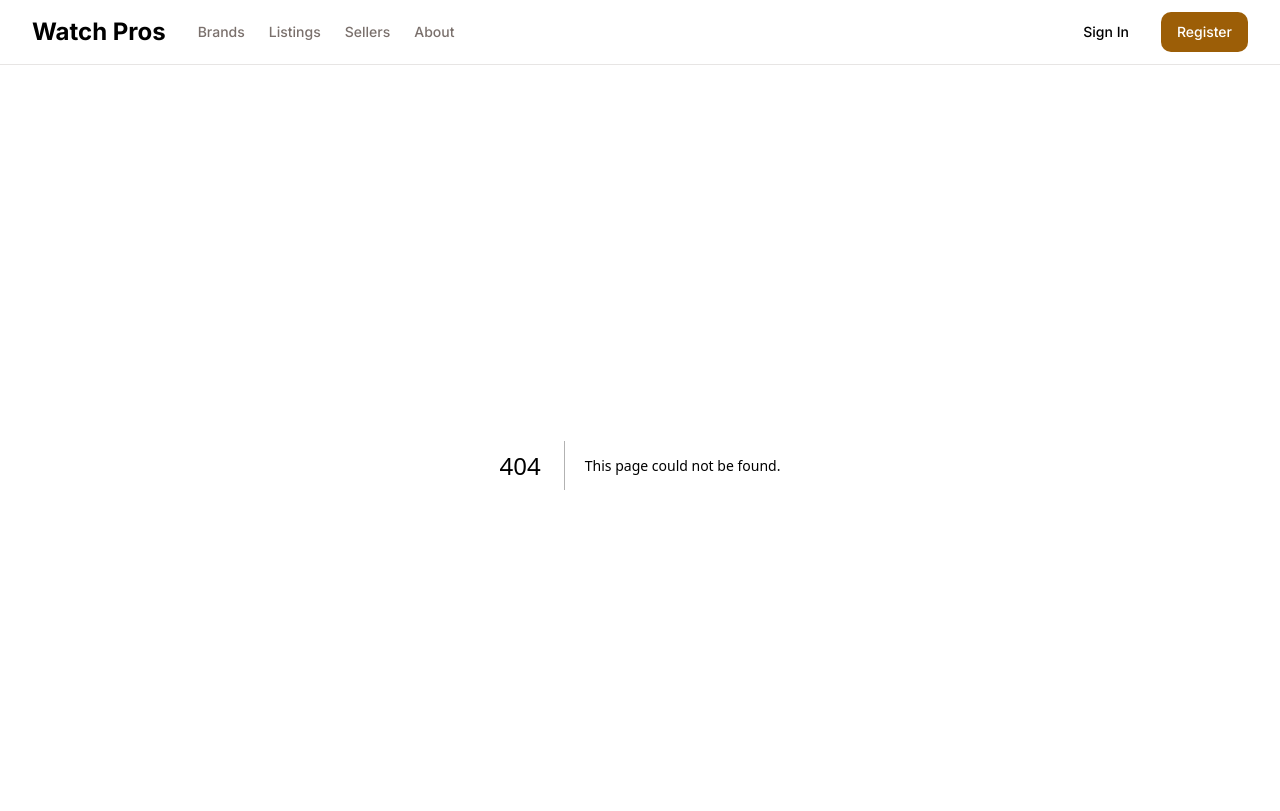
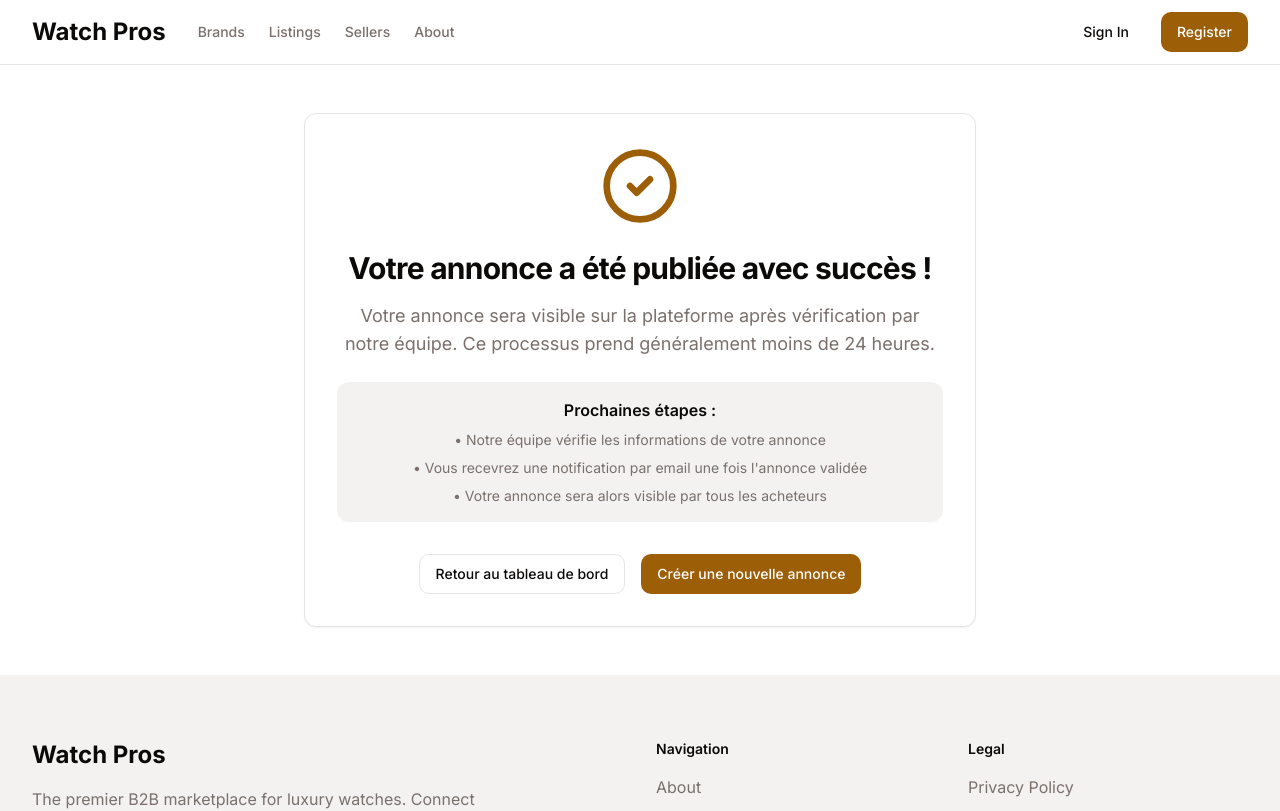
Before and after one commit to CyrilCartoux/watch-pros, a Next.js app in the folder apps/web/: page /sell/success in a window 1280 px wide. Before the commit this address had no page. Shown: the top 811 px of the page. Built offline with nearby package versions, Linux system fonts and the light colour scheme.

Commit message:
register success and sell success page + update on sell form

```diff
--- a/apps/web/package.json
+++ b/apps/web/package.json
@@ -15,6 +15,7 @@
     "@radix-ui/react-tabs": "^1.1.12",
     "class-variance-authority": "^0.7.0",
     "clsx": "^2.1.0",
+    "framer-motion": "^12.15.0",
     "lucide-react": "^0.344.0",
     "next": "14.1.0",
     "react": "^18",
--- /dev/null
+++ b/apps/web/src/app/register/success/page.tsx
@@ -0,0 +1,78 @@
+"use client"
+
+import { Button } from "@/components/ui/button"
+import { Card, CardContent } from "@/components/ui/card"
+import { CheckCircle2 } from "lucide-react"
+import Link from "next/link"
+import { motion } from "framer-motion"
+
+export default function SuccessPage() {
+  return (
+    <main className="container py-12">
+      <div className="max-w-2xl mx-auto">
+        <Card>
+          <CardContent className="p-8">
+            <div className="text-center space-y-6">
+              <motion.div
+                initial={{ scale: 0 }}
+                animate={{ scale: 1 }}
+                transition={{
+                  type: "spring",
+                  stiffness: 260,
+                  damping: 20
+                }}
+              >
+                <CheckCircle2 className="w-20 h-20 text-primary mx-auto" />
+              </motion.div>
+
+              <motion.div
+                initial={{ opacity: 0, y: 20 }}
+                animate={{ opacity: 1, y: 0 }}
+                transition={{ delay: 0.2 }}
+                className="space-y-4"
+              >
+                <h1 className="text-3xl font-bold tracking-tight">
+                  Votre compte a été créé avec succès !
+                </h1>
+                <p className="text-muted-foreground text-lg">
+                  Votre compte sera activé après vérification par notre équipe.
+                  Ce processus prend généralement moins de 24 heures.
+                </p>
+              </motion.div>
+
+              <motion.div
+                initial={{ opacity: 0, y: 20 }}
+                animate={{ opacity: 1, y: 0 }}
+                transition={{ delay: 0.4 }}
+                className="space-y-4"
+              >
+                <div className="bg-muted/50 rounded-lg p-4">
+                  <h2 className="font-semibold mb-2">Prochaines étapes :</h2>
+                  <ul className="space-y-2 text-sm text-muted-foreground">
+                    <li>• Notre équipe vérifie vos documents et informations</li>
+                    <li>• Vous recevrez un email de confirmation une fois votre compte validé</li>
+                    <li>• Vous pourrez alors commencer à publier vos annonces</li>
+                    <li>• Pendant la période d'essai, vous pourrez publier jusqu'à 5 annonces</li>
+                  </ul>
+                </div>
+
+                <div className="flex flex-col sm:flex-row gap-4 justify-center pt-4">
+                  <Link href="/dashboard">
+                    <Button variant="outline" className="w-full sm:w-auto">
+                      Retour au tableau de bord
+                    </Button>
+                  </Link>
+                  <Link href="/sell">
+                    <Button className="w-full sm:w-auto">
+                      Commencer à vendre
+                    </Button>
+                  </Link>
+                </div>
+              </motion.div>
+            </div>
+          </CardContent>
+        </Card>
+      </div>
+    </main>
+  )
+}
--- a/apps/web/src/app/sell/page.tsx
+++ b/apps/web/src/app/sell/page.tsx
@@ -5,13 +5,14 @@ import { Card, CardContent } from "@/components/ui/card"
 import { Input } from "@/components/ui/input"
 import { Select, SelectContent, SelectItem, SelectTrigger, SelectValue } from "@/components/ui/select"
 import { Label } from "@/components/ui/label"
-import { useState } from "react"
+import { useState, useEffect } from "react"
 import { useForm, Controller } from "react-hook-form"
 import { z } from "zod"
 import { zodResolver } from "@hookform/resolvers/zod"
 import { Check, ChevronDown, Upload, ChevronLeft, ChevronRight } from "lucide-react"
 import { Carousel, CarouselContent, CarouselItem, CarouselNext, CarouselPrevious, CarouselDots } from "@/components/ui/carousel"
 import Image from "next/image"
+import { useRouter } from "next/navigation"
 
 // Ajouter un composant pour afficher les erreurs
 const FormError = ({ error, isSubmitted }: { error?: string, isSubmitted: boolean }) => {
@@ -28,7 +29,7 @@ const sellSchema = z.object({
   title: z.string().min(1, "Le titre est requis").max(60, "Le titre ne doit pas dépasser 60 caractères"),
   description: z.string().optional(),
   year: z.string().min(1, "L'année est requise"),
-  gender: z.string().min(1, "Le genre est requis"),
+  gender: z.string().optional(),
   serialNumber: z.string().optional(),
   dialColor: z.string().min(1, "La couleur du cadran est requise"),
   diameter: z.object({
@@ -41,7 +42,7 @@ const sellSchema = z.object({
   braceletColor: z.string().min(1, "La couleur du bracelet est requise"),
 
   // Step 2: Contenu de la livraison
-  included: z.string(),
+  included: z.string().min(1, "Veuillez sélectionner le contenu de la livraison"),
 
   // Step 3: Photos
   images: z.array(z.instanceof(File)).min(1, "Au moins une photo est requise").max(10, "Maximum 10 photos"),
@@ -137,6 +138,7 @@ const MAX_FILE_SIZE = 5 * 1024 * 1024 // 5MB
 const ACCEPTED_IMAGE_TYPES = ["image/jpeg", "image/jpg", "image/png", "image/webp"]
 
 export default function SellPage() {
+  const router = useRouter()
   const [step, setStep] = useState(1)
   const [selectedBrand, setSelectedBrand] = useState("")
   const [selectedModel, setSelectedModel] = useState("")
@@ -174,6 +176,11 @@ export default function SellPage() {
     },
     mode: "onChange",
   })
+
+  // Mettre à jour l'aperçu du titre quand le titre change
+  useEffect(() => {
+    setPreviewTitle(form.watch("title"))
+  }, [form.watch("title")])
 
   // Validation des étapes
   const validateStep = async (stepNumber: number) => {
@@ -221,12 +228,6 @@ export default function SellPage() {
   const handleModelChange = (value: string) => {
     setSelectedModel(value)
     form.setValue("model", value)
-  }
-
-  const handleTitleChange = (e: React.ChangeEvent<HTMLInputElement>) => {
-    const value = e.target.value
-    form.setValue("title", value)
-    setPreviewTitle(value)
   }
 
   const handleImageChange = (e: React.ChangeEvent<HTMLInputElement>) => {
@@ -310,10 +311,25 @@ export default function SellPage() {
     try {
       console.log(data)
       // TODO: Submit form data
+      // Simuler un délai de soumission
+      await new Promise(resolve => setTimeout(resolve, 1000))
+      router.push("/sell/success")
     } catch (error) {
       console.error(error)
     } finally {
       setIsSubmitting(false)
+    }
+  }
+
+  const handleSubmit = async () => {
+    setIsSubmitting(true)
+    const isValid = await validateStep(4)
+    setIsSubmitting(false)
+
+    console.log(form.getValues());
+
+    if (isValid) {
+      form.handleSubmit(onSubmit)()
     }
   }
 
@@ -448,7 +464,7 @@ export default function SellPage() {
                             id="title"
                             placeholder="Complétez le titre de l'annonce"
                             maxLength={40}
-                            onChange={handleTitleChange}
+                            {...form.register("title")}
                           />
                           <p className="text-sm text-muted-foreground mt-1">
                             {form.watch("title")?.length || 0} / 40
@@ -486,7 +502,7 @@ export default function SellPage() {
                         </div>
 
                         <div>
-                          <Label htmlFor="gender">Genre *</Label>
+                          <Label htmlFor="gender">Genre</Label>
                           <Controller
                             name="gender"
                             control={form.control}
@@ -654,8 +670,9 @@ export default function SellPage() {
                     <div className="space-y-4">
                       <h3 className="text-lg font-semibold">Contenu de la livraison</h3>
                       <p className="text-sm text-muted-foreground mb-4">
-                        Sélectionnez ce qui sera inclus avec la montre
+                        Sélectionnez ce qui sera inclus avec la montre *
                       </p>
+                      <FormError error={form.formState.errors.included?.message} isSubmitted={isStepSubmitted} />
                       <div className="grid gap-4">
                         {includedOptions.map((option) => (
                           <Card
@@ -666,7 +683,7 @@ export default function SellPage() {
                                 : "hover:border-primary/50"
                             }`}
                             onClick={() => {
-                              form.setValue("included", option.id)
+                              form.setValue("included", option.id, { shouldValidate: true })
                             }}
                           >
                             <CardContent className="p-4">
@@ -702,6 +719,8 @@ export default function SellPage() {
                       <p className="text-sm text-muted-foreground mb-4">
                         Ajoutez jusqu'à 10 photos de votre montre. Formats acceptés : JPG, PNG, WEBP. Taille maximum : 5MB par photo.
                       </p>
+
+                      <FormError error={form.formState.errors.images?.message} isSubmitted={isStepSubmitted} />
 
                       <div className="grid grid-cols-2 sm:grid-cols-3 md:grid-cols-4 gap-4">
                         {imagePreviews.map((preview, index) => (
@@ -806,6 +825,7 @@ export default function SellPage() {
                             </p>
                           </CardContent>
                         </Card>
+                        <FormError error={form.formState.errors.price?.message} isSubmitted={isStepSubmitted} />
                       </div>
                     </div>
                   )}
@@ -826,7 +846,8 @@ export default function SellPage() {
                       </Button>
                     ) : (
                       <Button
-                        type="submit"
+                        type="button"
+                        onClick={handleSubmit}
                         disabled={isSubmitting}
                       >
                         {isSubmitting ? "Publication..." : "Publier l'annonce"}
--- /dev/null
+++ b/apps/web/src/app/sell/success/page.tsx
@@ -0,0 +1,77 @@
+"use client"
+
+import { Button } from "@/components/ui/button"
+import { Card, CardContent } from "@/components/ui/card"
+import { CheckCircle2 } from "lucide-react"
+import Link from "next/link"
+import { motion } from "framer-motion"
+
+export default function SuccessPage() {
+  return (
+    <main className="container py-12">
+      <div className="max-w-2xl mx-auto">
+        <Card>
+          <CardContent className="p-8">
+            <div className="text-center space-y-6">
+              <motion.div
+                initial={{ scale: 0 }}
+                animate={{ scale: 1 }}
+                transition={{
+                  type: "spring",
+                  stiffness: 260,
+                  damping: 20
+                }}
+              >
+                <CheckCircle2 className="w-20 h-20 text-primary mx-auto" />
+              </motion.div>
+
+              <motion.div
+                initial={{ opacity: 0, y: 20 }}
+                animate={{ opacity: 1, y: 0 }}
+                transition={{ delay: 0.2 }}
+                className="space-y-4"
+              >
+                <h1 className="text-3xl font-bold tracking-tight">
+                  Votre annonce a été publiée avec succès !
+                </h1>
+                <p className="text-muted-foreground text-lg">
+                  Votre annonce sera visible sur la plateforme après vérification par notre équipe.
+                  Ce processus prend généralement moins de 24 heures.
+                </p>
+              </motion.div>
+
+              <motion.div
+                initial={{ opacity: 0, y: 20 }}
+                animate={{ opacity: 1, y: 0 }}
+                transition={{ delay: 0.4 }}
+                className="space-y-4"
+              >
+                <div className="bg-muted/50 rounded-lg p-4">
+                  <h2 className="font-semibold mb-2">Prochaines étapes :</h2>
+                  <ul className="space-y-2 text-sm text-muted-foreground">
+                    <li>• Notre équipe vérifie les informations de votre annonce</li>
+                    <li>• Vous recevrez une notification par email une fois l'annonce validée</li>
+                    <li>• Votre annonce sera alors visible par tous les acheteurs</li>
+                  </ul>
+                </div>
+
+                <div className="flex flex-col sm:flex-row gap-4 justify-center pt-4">
+                  <Link href="/dashboard">
+                    <Button variant="outline" className="w-full sm:w-auto">
+                      Retour au tableau de bord
+                    </Button>
+                  </Link>
+                  <Link href="/sell">
+                    <Button className="w-full sm:w-auto">
+                      Créer une nouvelle annonce
+                    </Button>
+                  </Link>
+                </div>
+              </motion.div>
+            </div>
+          </CardContent>
+        </Card>
+      </div>
+    </main>
+  )
+}
```
Also changed, not shown: 1 other file (tests, documents, lock files or other folders).
